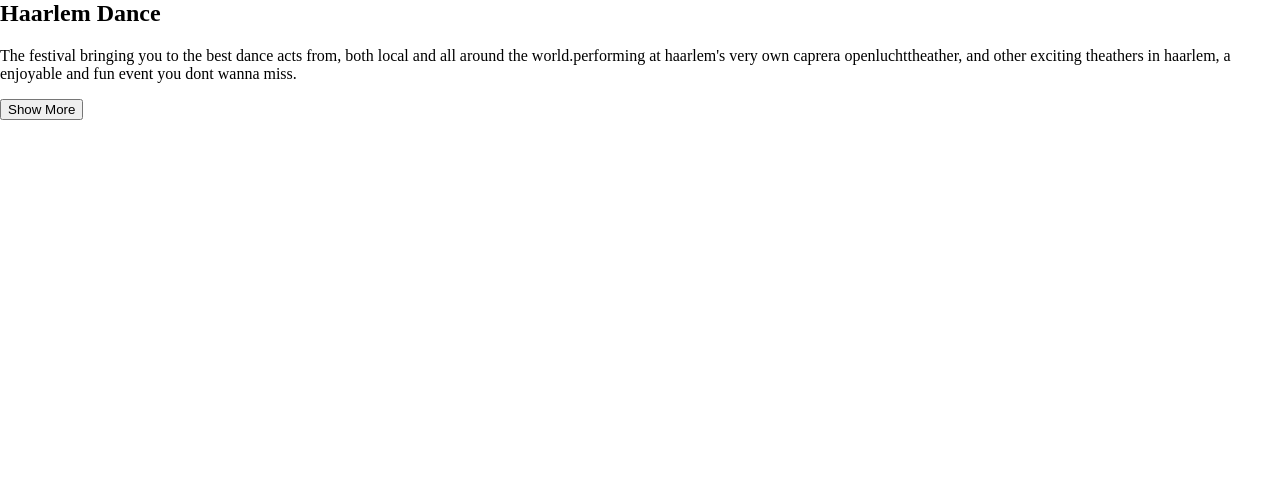
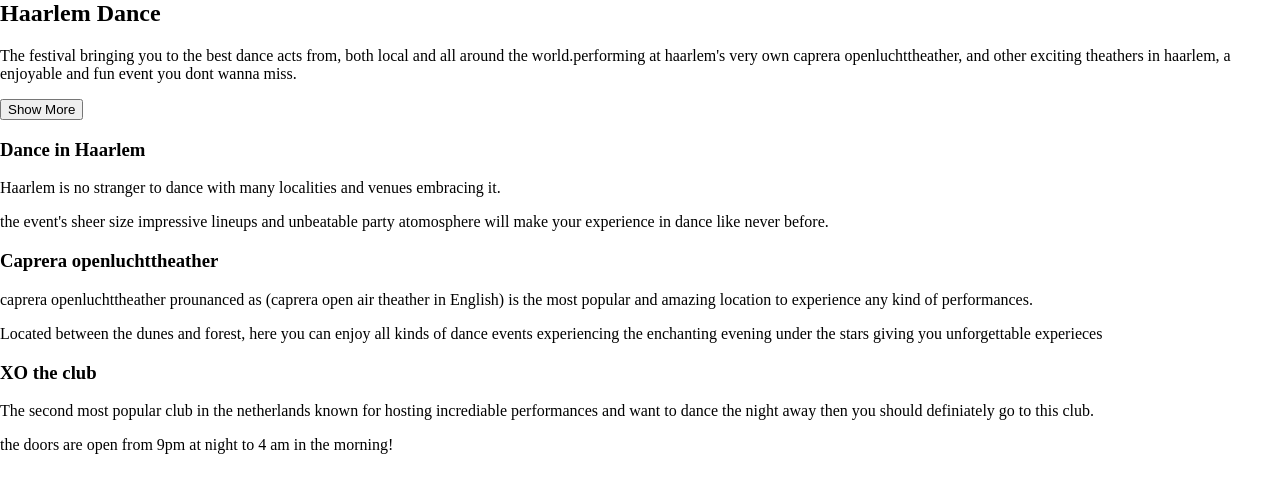
Before and after one commit to mrchocolate3d/HaarlemFestivalG4, a PHP site: page /PHP/index.php in a window 1280 px wide. Shown: the top 493 px of the page. Run offline with PHP 8.4, Linux system fonts and the light colour scheme; data that the repository does not hold is empty.

Commit message:
Update dance view landing page

```diff
--- a/app/views/pages/index.php
+++ b/app/views/pages/index.php
@@ -23,4 +23,37 @@ require APPROOT . '/views/includes/header.php';
             </p>
             <button class="transparent" href="#">Show More</button>
     </section>
+
+    <section id="home-info-page">
+            <section id="dance-info">
+                <h3>Dance in Haarlem</h3>
+                <p>
+                    Haarlem is no stranger to dance with many localities and venues embracing it.
+                </p>
+                <p>
+                    the event's sheer size impressive lineups and unbeatable party atomosphere will make your experience in dance like never before.
+                </p>
+            </section>
+
+            <section id="theather-info">
+                    <h3>Caprera openluchttheather</h3>
+                    <p>
+                        caprera openluchttheather prounanced as (caprera open air theather in English) is the most popular and amazing location to experience any kind of performances.
+                    </p>
+                    <p>
+                        Located between the dunes and forest, here you can enjoy all kinds of dance events experiencing the enchanting evening under the stars giving you unforgettable experieces
+                    </p>
+            </section>
+
+            <section id="theather2">
+                    <h3>XO the club</h3>
+                    <p>
+                        The second most popular club in the netherlands known for hosting incrediable performances
+                        and want to dance the night away then you should definiately go to this club.
+                    </p>
+                    <p>
+                        the doors are open from 9pm at night to 4 am in the morning!
+                    </p>
+            </section>
+    </section>
 </main>
```
